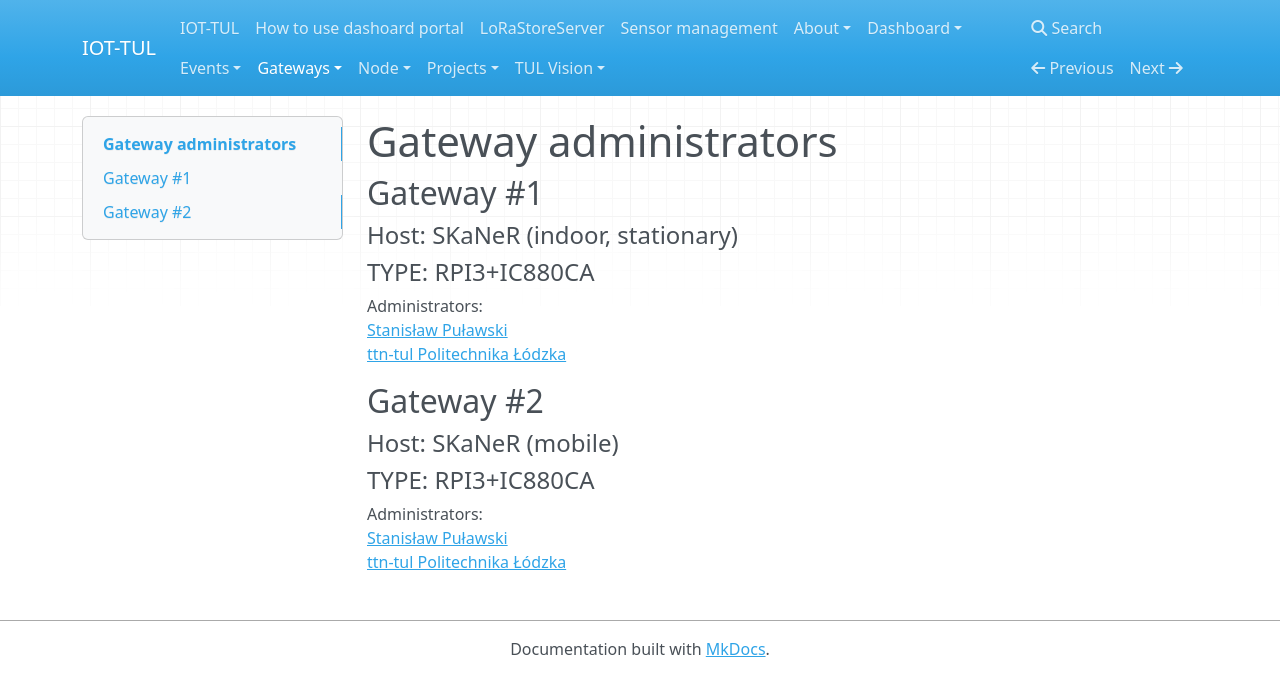
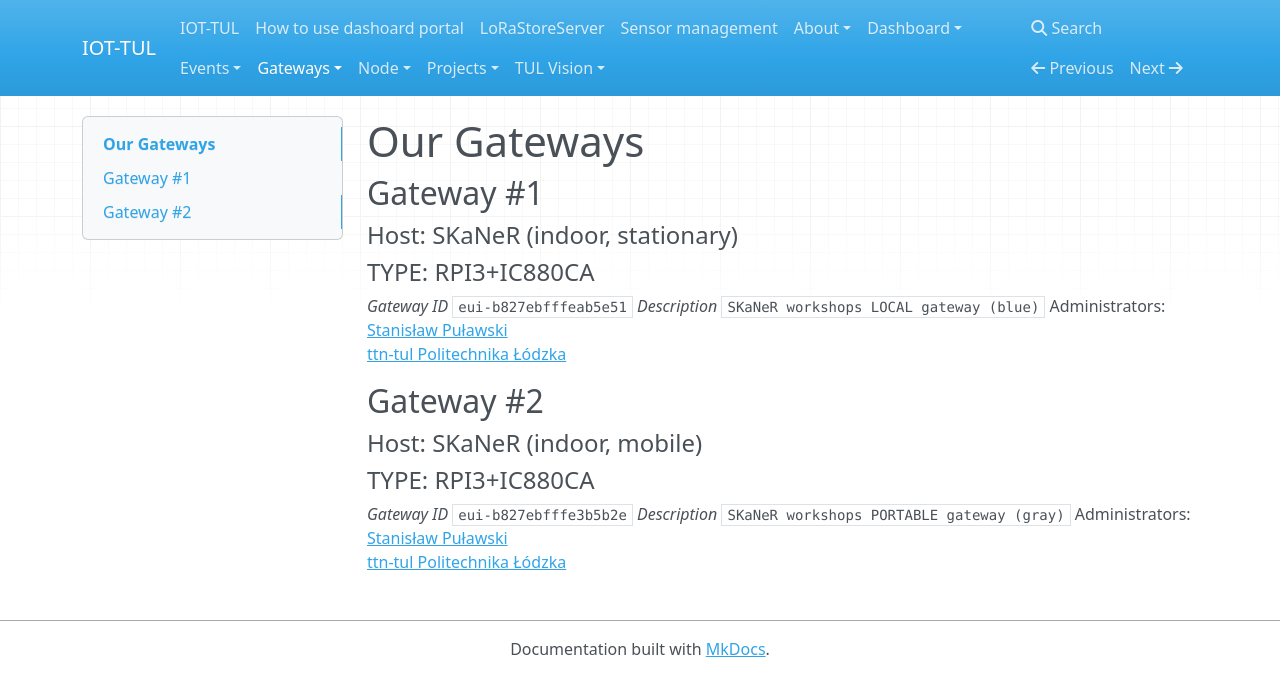
Before and after one commit to sosnus/iot-tul, an MkDocs documentation site: the page built from docs/Gateways/gateways.md, in a window 1280 px wide. Shown: the top 696 px of the page. Built offline with MkDocs 1.6.1, drawn with Linux system fonts in a browser that asks for light colours; nearby versions of some CDN libraries.

Commit message:
Update and rename administrators.md to gateways.md

```diff
--- a/docs/Gateways/administrators.md
+++ b/docs/Gateways/gateways.md
@@ -1,14 +1,19 @@
-# Gateway administrators <Name>
+# Our Gateways <Name>
+
 ## Gateway #1
 #### Host: SKaNeR (indoor, stationary)
 #### TYPE: RPI3+IC880CA
+*Gateway ID* `eui-b827ebfffeab5e51`
+*Description* `SKaNeR workshops LOCAL gateway (blue)`
 Administrators: <br>
 [Stanisław Puławski](https://www.thethingsnetwork.org/u/StaPulawski)<br>
 [ttn-tul Politechnika Łódzka](https://www.thethingsnetwork.org/u/ttn-tul-admin)
 
 ## Gateway #2
-#### Host: SKaNeR (mobile)
+#### Host: SKaNeR (indoor, mobile)
 #### TYPE: RPI3+IC880CA
+*Gateway ID* `eui-b827ebfffe3b5b2e`
+*Description* `SKaNeR workshops PORTABLE gateway (gray)`
 Administrators: <br>
 [Stanisław Puławski](https://www.thethingsnetwork.org/u/StaPulawski)<br>
 [ttn-tul Politechnika Łódzka](https://www.thethingsnetwork.org/u/ttn-tul-admin)
```
